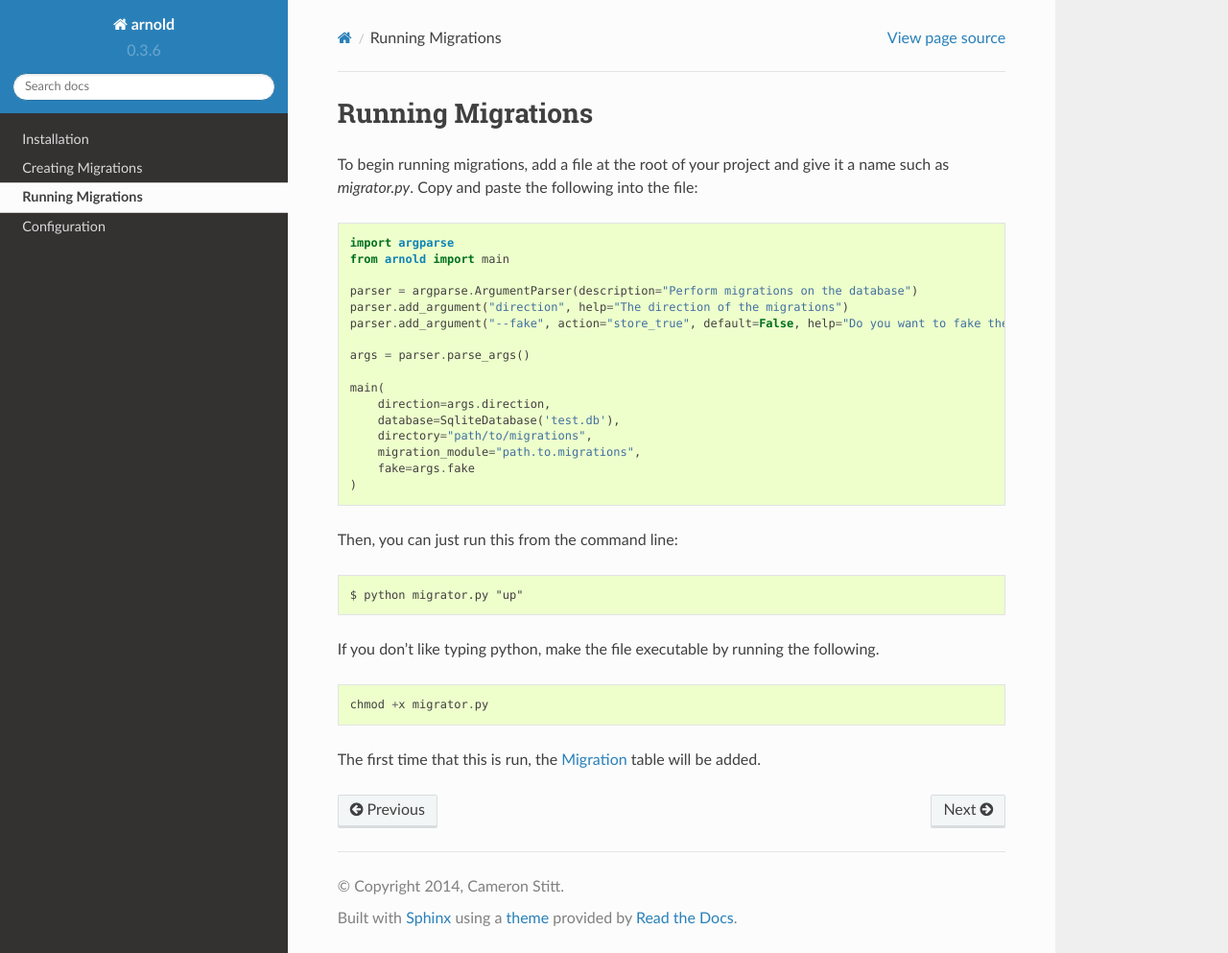
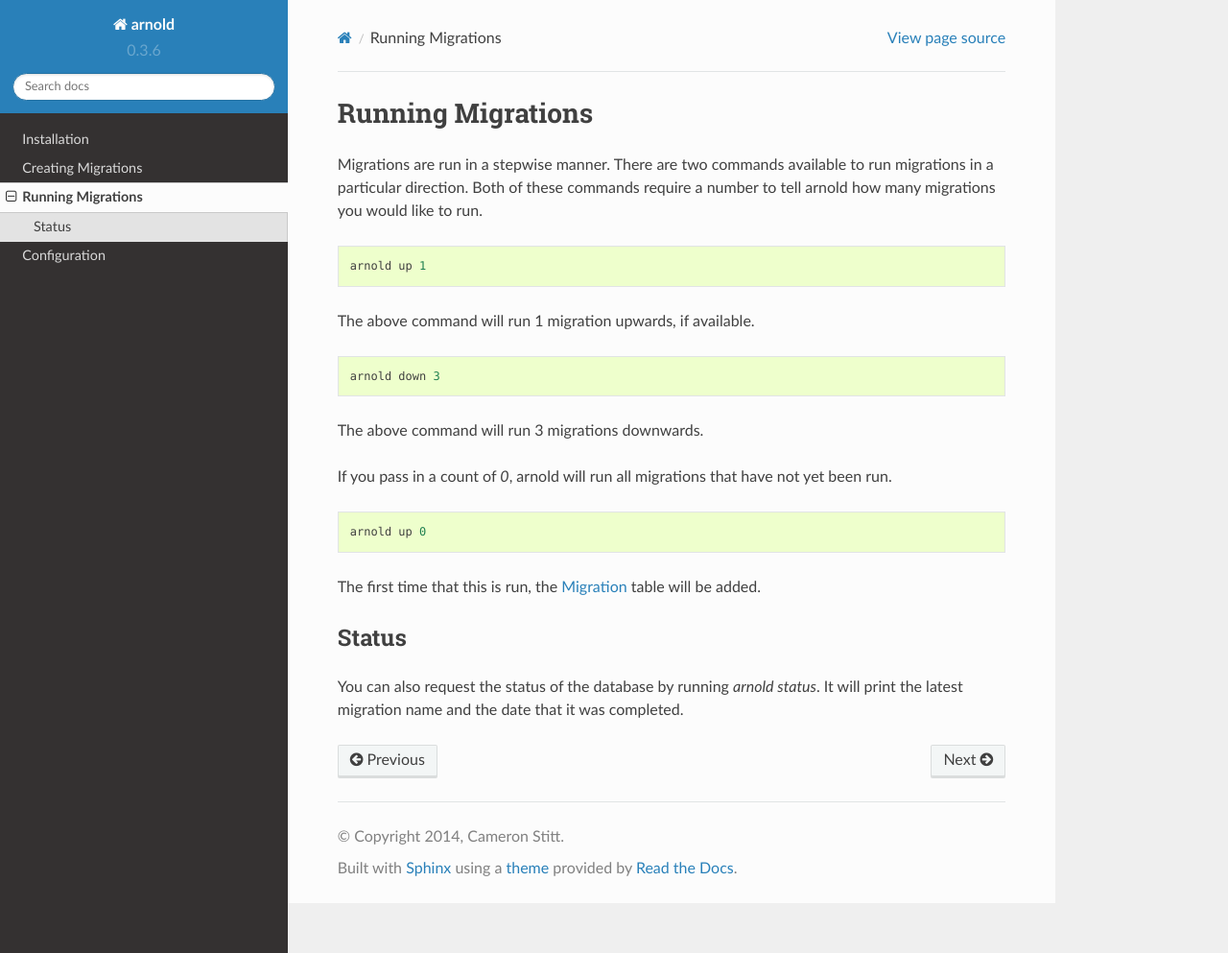
Before and after one commit to cam-stitt/arnold, a Sphinx documentation site: the page built from docs/running_migrations.rst, in a window 1280 px wide and 993 px high. Shown: the whole window at 96% size. Built offline with Sphinx 7.4.7 and the Read the Docs theme 2.0.0, drawn with Linux system fonts in a browser that asks for light colours.

Commit message:
Add ability to upgrade all. Update docs.

```diff
--- a/arnold/__init__.py
+++ b/arnold/__init__.py
@@ -148,7 +148,11 @@ class Terminator:
             )
             return False
 
-        end = start + self.count
+        if self.count == 0:
+            end = len(filenames) - start
+        else:
+            end = start + self.count
+
         migrations_to_complete = filenames[start:end]
 
         if self.count > len(migrations_to_complete):
--- a/docs/running_migrations.rst
+++ b/docs/running_migrations.rst
@@ -1,31 +1,23 @@
 Running Migrations
 ------------------
 
-To begin running migrations, add a file at the root of your project and give it a name such as `migrator.py`. Copy and paste the following into the file: ::
+Migrations are run in a stepwise manner. There are two commands available to run migrations in a particular direction. Both of these commands require a number to tell arnold how many migrations you would like to run. ::
 
-  import argparse
-  from arnold import main
+  arnold up 1
 
-  parser = argparse.ArgumentParser(description="Perform migrations on the database")
-  parser.add_argument("direction", help="The direction of the migrations")
-  parser.add_argument("--fake", action="store_true", default=False, help="Do you want to fake the migrations (not actually run them, but update the migration table)?")
+The above command will run 1 migration upwards, if available. ::
 
-  args = parser.parse_args()
+  arnold down 3
 
-  main(
-      direction=args.direction,
-      database=SqliteDatabase('test.db'),
-      directory="path/to/migrations",
-      migration_module="path.to.migrations",
-      fake=args.fake
-  )
+The above command will run 3 migrations downwards.
 
-Then, you can just run this from the command line: ::
+If you pass in a count of `0`, arnold will run all migrations that have not yet been run. ::
 
-  $ python migrator.py "up"
-
-If you don't like typing python, make the file executable by running the following. ::
-
-  chmod +x migrator.py
+  arnold up 0
 
 The first time that this is run, the `Migration <https://github.com/cam-stitt/arnold/blob/master/arnold/models.py>`_ table will be added.
+
+Status
+^^^^^^
+
+You can also request the status of the database by running `arnold status`. It will print the latest migration name and the date that it was completed.
```
Also changed, not shown: README.md (+50 -29 lines), docs/configuration.rst (+9 -7 lines), docs/installation.rst (+17 -0 lines).
